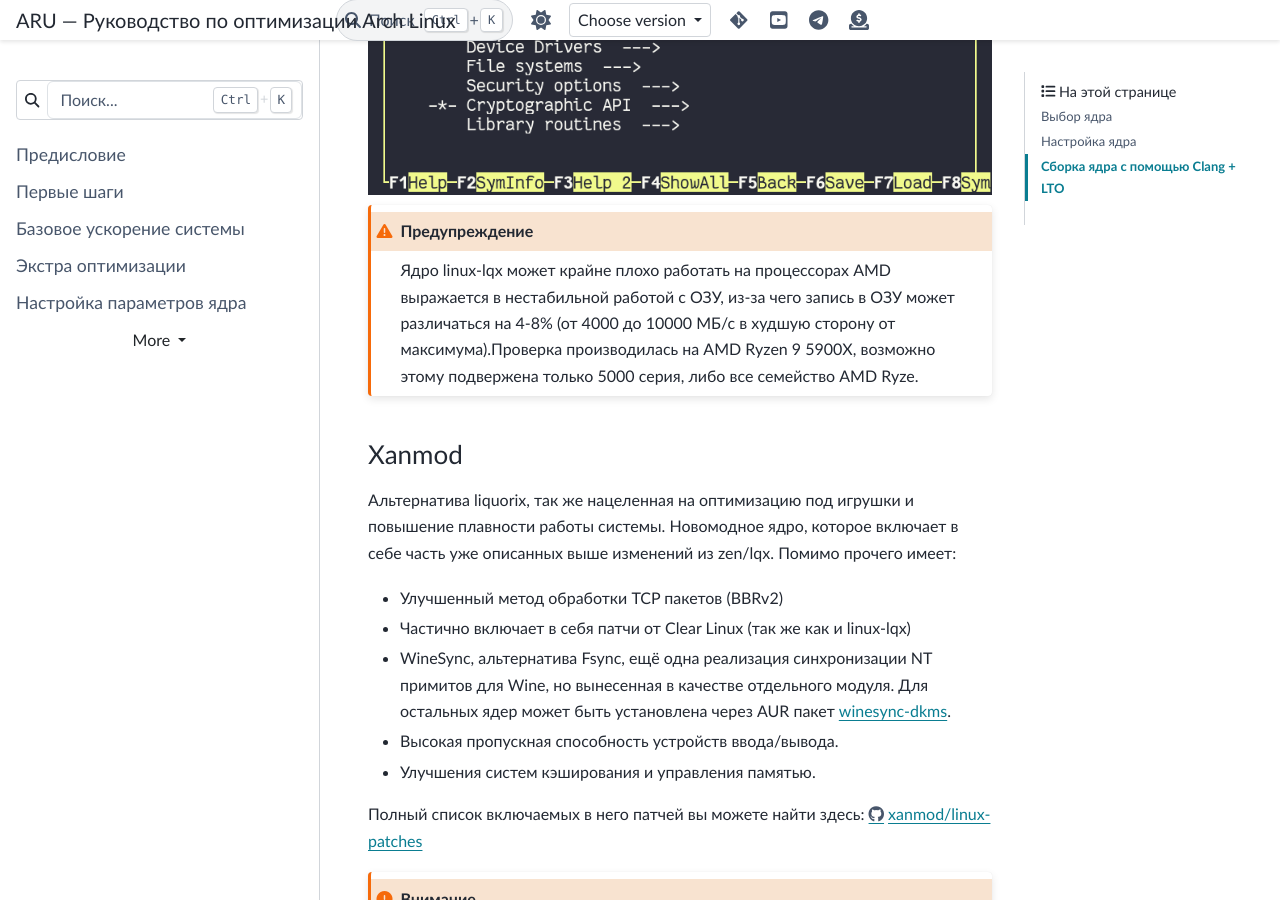
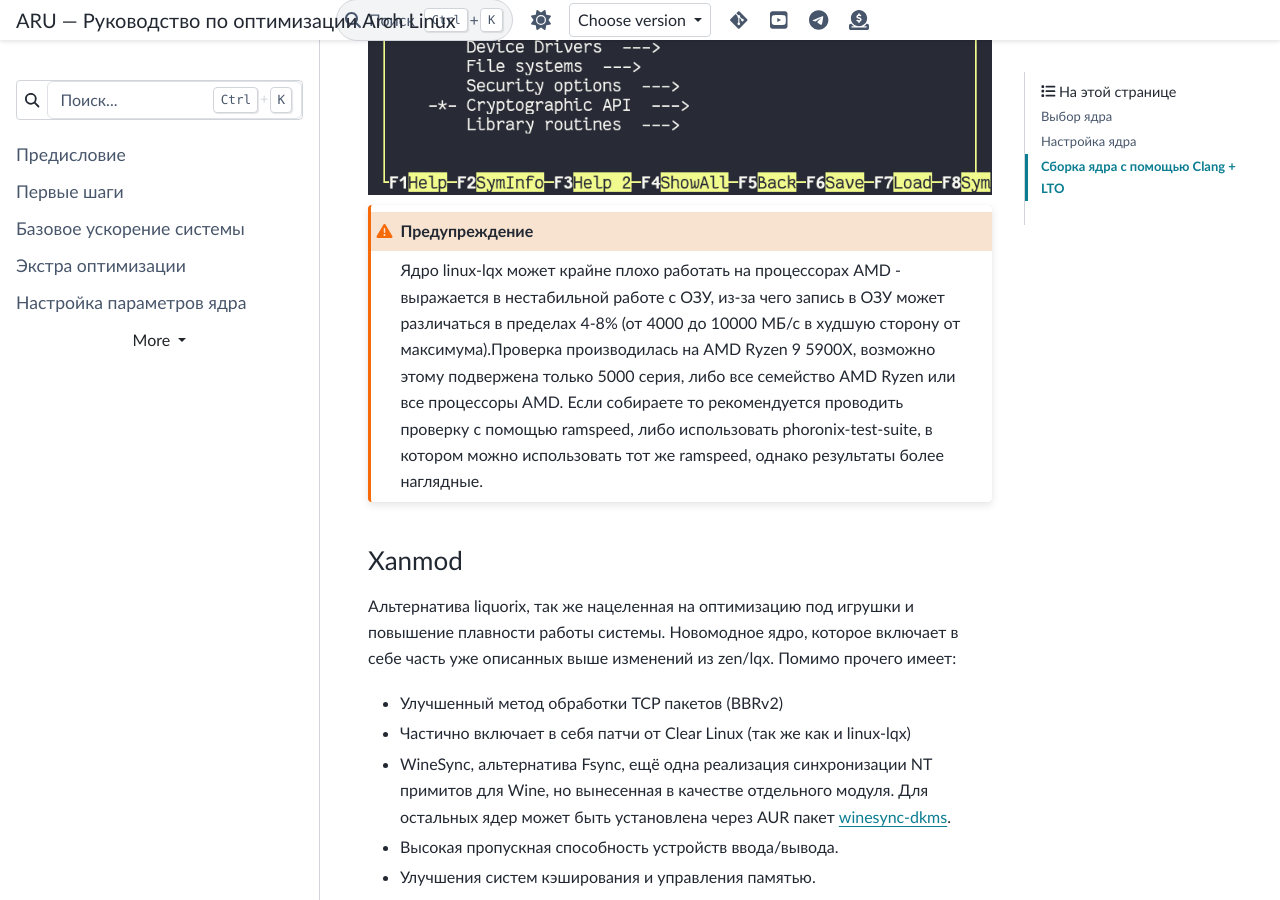
Before and after one commit to ventureoo/ARU, a Sphinx documentation site: the page built from docs/source/custom-kernels.rst, in a window 1280 px wide and 900 px high, scrolled down 4016 px. Built offline with Sphinx 7.4.7 and the PyData theme 0.15.4, drawn with Linux system fonts in a browser that asks for light colours.

Commit message:
Изменил(а) на 'docs/source/custom-kernels.rst'

```diff
--- a/docs/source/custom-kernels.rst
+++ b/docs/source/custom-kernels.rst
@@ -173,7 +173,7 @@
 .. index:: kernel, xanmod, native-compilation
 .. _linux-xanmod:
 
-.. warning:: Ядро linux-lqx может крайне плохо работать на процессорах AMD выражается в нестабильной работой с ОЗУ, из-за чего запись в ОЗУ может различаться на 4-8% (от 4000 до 10000 МБ/с в худшую сторону от максимума).Проверка производилась на AMD Ryzen 9 5900X, возможно этому подвержена только 5000 серия, либо все семейство AMD Ryze.
+.. warning:: Ядро linux-lqx может крайне плохо работать на процессорах AMD - выражается в нестабильной работе с ОЗУ, из-за чего запись в ОЗУ может различаться в пределах 4-8% (от 4000 до 10000 МБ/с в худшую сторону от максимума).Проверка производилась на AMD Ryzen 9 5900X, возможно этому подвержена только 5000 серия, либо все семейство AMD Ryzen или все процессоры AMD. Если собираете то рекомендуется проводить проверку с помощью ramspeed, либо использовать phoronix-test-suite, в котором можно использовать тот же ramspeed, однако результаты более наглядные.
 
 -------
 Xanmod
```
